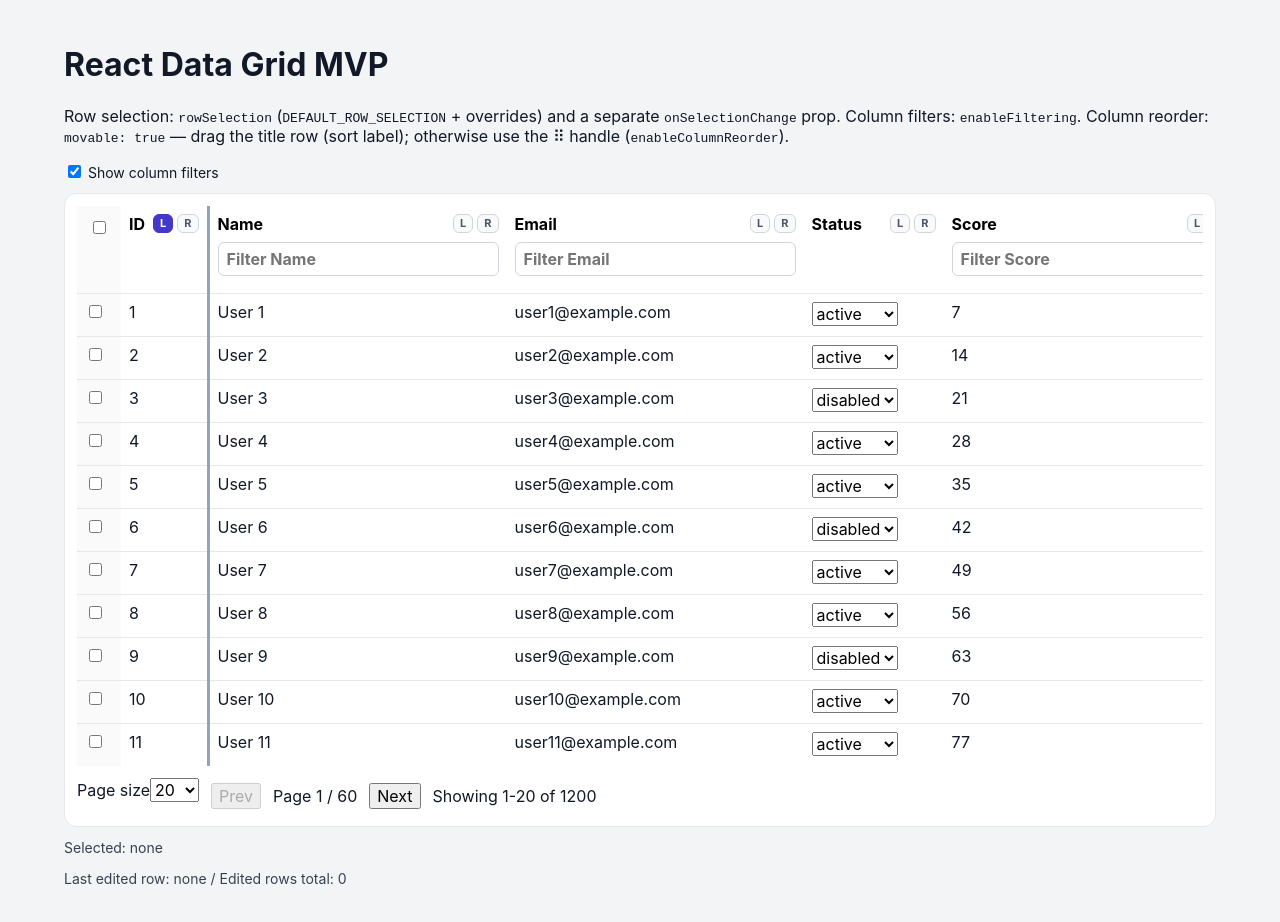
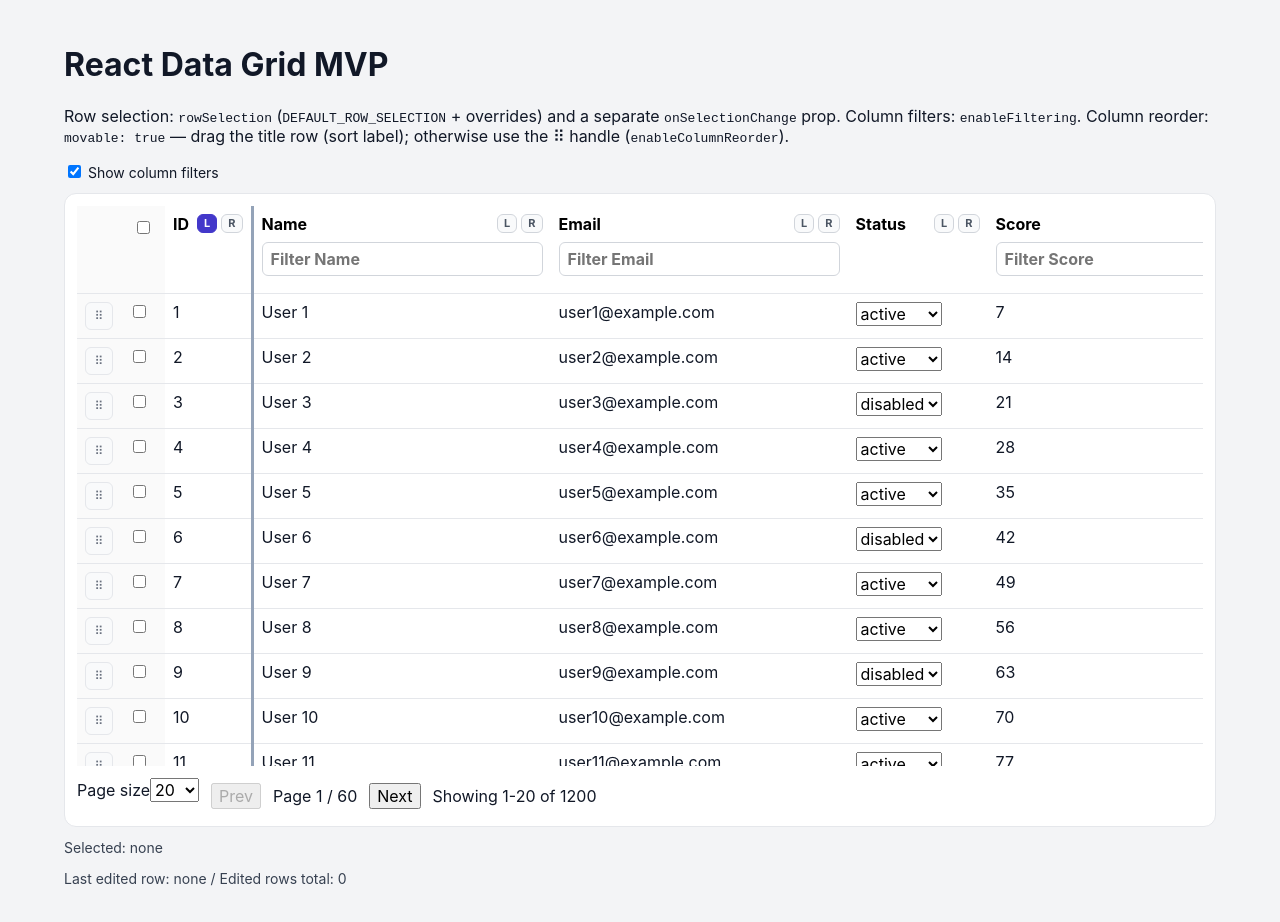
Before and after one commit to anna34812/react-grid, a React (Vite) app: page / in a window 1280 px wide. Shown: the top 922 px of the page. Built offline with nearby package versions, Linux system fonts and the light colour scheme.

Commit message:
feat: add Row Dragging

```diff
--- a/src/App.css
+++ b/src/App.css
@@ -164,6 +164,56 @@
   text-align: center;
   width: 44px;
   min-width: 44px;
+}
+
+.grid-row-drag-header,
+.grid-row-drag-cell {
+  background: #fafafa;
+  vertical-align: middle;
+  text-align: center;
+  width: 36px;
+  min-width: 36px;
+}
+
+.header-cell--row-drag {
+  min-height: 28px;
+  align-items: center;
+  justify-content: center;
+}
+
+.row-drag-header-icon {
+  color: #9ca3af;
+  font-size: 12px;
+  line-height: 1;
+}
+
+.row-drag-handle {
+  box-sizing: border-box;
+  width: 28px;
+  height: 28px;
+  padding: 0;
+  border: 1px solid #e5e7eb;
+  border-radius: 6px;
+  background: #f9fafb;
+  color: #6b7280;
+  font-size: 12px;
+  line-height: 1;
+  cursor: grab;
+}
+
+.row-drag-handle:hover {
+  background: #eef2ff;
+  border-color: #c7d2fe;
+  color: #4338ca;
+}
+
+.row-drag-handle:active {
+  cursor: grabbing;
+}
+
+.data-grid-row--drag-over {
+  outline: 2px dashed #6366f1;
+  outline-offset: -2px;
 }
 
 .data-grid-row--selected .grid-select-cell {
--- a/src/App.jsx
+++ b/src/App.jsx
@@ -4,29 +4,15 @@ import "./App.css";
 
 function App() {
   const [enableFiltering, setEnableFiltering] = useState(true);
-  const [selection, setSelection] = useState({
-    selectedIds: [],
-    selectedRows: [],
-  });
-  const [editedState, setEditedState] = useState({
-    currentEditedRow: null,
-    editedRows: [],
-  });
+  const [selection, setSelection] = useState({ selectedIds: [], selectedRows: [] });
+  const [editedState, setEditedState] = useState({ currentEditedRow: null, editedRows: [] });
 
-  const onSelectionChange = useCallback((detail) => {
-    setSelection({
-      selectedIds: detail.selectedIds,
-      selectedRows: detail.selectedRows,
-    });
-  }, []);
+  const onSelectionChange = useCallback((detail) => setSelection({ selectedIds: detail.selectedIds, selectedRows: detail.selectedRows }), []);
 
   const onEditedRowsChange = useCallback(({ currentEditedRow, editedRows }) => {
     console.log("onEditedRowsChange", currentEditedRow, editedRows);
 
-    setEditedState({
-      currentEditedRow: currentEditedRow,
-      editedRows: editedRows,
-    });
+    setEditedState({ currentEditedRow: currentEditedRow, editedRows: editedRows });
   }, []);
 
   const columns = useMemo(
@@ -85,7 +71,7 @@ function App() {
         </label>
       </p>
 
-      <DataGrid columns={columns} enableColumnReorder rowSelection={{ ...DEFAULT_ROW_SELECTION, mode: "multi", checkboxes: true, enableClickSelection: false }} onSelectionChange={onSelectionChange} onEditedRowsChange={onEditedRowsChange} enableFiltering={enableFiltering} />
+      <DataGrid columns={columns} enableColumnReorder enableRowDrag rowSelection={{ ...DEFAULT_ROW_SELECTION, mode: "multi", checkboxes: true, enableClickSelection: false }} onSelectionChange={onSelectionChange} onEditedRowsChange={onEditedRowsChange} enableFiltering={enableFiltering} />
 
       <p className='selection-summary'>
         Selected: {selection.selectedIds.length > 0 ? selection.selectedIds.join(", ") : "none"}
--- a/src/grid/components/DataGrid.jsx
+++ b/src/grid/components/DataGrid.jsx
@@ -5,6 +5,7 @@ import { useInlineEdit } from "../hooks/useInlineEdit";
 import { patchRow } from "../api/gridApi";
 import { mergeColumnOrder, reorderFields } from "../utils/columnOrder";
 import { getColumnMinWidth, getColumnSections, getEffectivePin } from "../utils/columnPinning";
+import { reorderRowsById } from "../utils/rowOrder";
 import { GridPagination } from "./GridPagination";
 
 const nextSortDirection = (currentField, currentDirection, field) => {
@@ -28,7 +29,7 @@ const mergeRowSelection = (partial) => {
   return rs;
 };
 
-export const DataGrid = ({ columns, columnOrder: columnOrderProp, onColumnOrderChange, enableColumnReorder = false, rowSelection: rowSelectionProp, onSelectionChange, onEditedRowsChange, enableFiltering = true }) => {
+export const DataGrid = ({ columns, columnOrder: columnOrderProp, onColumnOrderChange, enableColumnReorder = false, enableRowDrag = false, onRowOrderChange, rowSelection: rowSelectionProp, onSelectionChange, onEditedRowsChange, enableFiltering = true }) => {
   const rs = useMemo(() => mergeRowSelection(rowSelectionProp), [rowSelectionProp]);
   const { queryState, totalPages, setPage, setPageSize, setSort, setFilter, clearFilters, setTotalCount } = useGridQuery();
   const { rows, loading, error, setRows } = useGridData(queryState, setTotalCount);
@@ -38,6 +39,7 @@ export const DataGrid = ({ columns, columnOrder: columnOrderProp, onColumnOrderC
   const isControlledColumnOrder = columnOrderProp !== undefined;
   const [internalColumnOrder, setInternalColumnOrder] = useState(() => mergeColumnOrder(undefined, columns));
   const [dragOverField, setDragOverField] = useState(null);
+  const [dragOverRowId, setDragOverRowId] = useState(null);
   const editableClickSelectionTimerRef = useRef(null);
   const editedRowsRef = useRef(new Map());
   const [customSavingCell, setCustomSavingCell] = useState(null);
@@ -105,6 +107,24 @@ export const DataGrid = ({ columns, columnOrder: columnOrderProp, onColumnOrderC
     [enableColumnReorder],
   );
 
+  const handleRowDrop = useCallback(
+    (event, targetRowId) => {
+      if (!enableRowDrag) return;
+      event.preventDefault();
+      event.stopPropagation();
+      setDragOverRowId(null);
+      const raw = event.dataTransfer.getData("application/x-data-grid-row-id");
+      if (!raw || raw === String(targetRowId)) return;
+
+      setRows((previous) => {
+        const next = reorderRowsById(previous, raw, targetRowId);
+        onRowOrderChange?.({ orderedIds: next.map((r) => r.id), rows: next });
+        return next;
+      });
+    },
+    [enableRowDrag, setRows, onRowOrderChange],
+  );
+
   const selectionEnabled = rs.mode === "single" || rs.mode === "multi";
   const showSelectColumn = selectionEnabled && rs.checkboxes;
   const enableClickSelection = selectionEnabled && rs.enableClickSelection;
@@ -131,6 +151,14 @@ export const DataGrid = ({ columns, columnOrder: columnOrderProp, onColumnOrderC
 
     return null;
   }, [showSelectColumn, leftColumns.length, centerColumns.length, rightColumns.length]);
+
+  const leadingPane = useMemo(() => {
+    if (leftColumns.length > 0) return "left";
+    if (centerColumns.length > 0) return "center";
+    if (rightColumns.length > 0) return "right";
+
+    return null;
+  }, [leftColumns.length, centerColumns.length, rightColumns.length]);
 
   const pageIds = useMemo(() => rows.map((r) => r.id), [rows]);
   const gridSplitRowRef = useRef(null);
@@ -462,6 +490,7 @@ export const DataGrid = ({ columns, columnOrder: columnOrderProp, onColumnOrderC
     if (sectionColumns.length === 0) return null;
 
     const showLeadingSelect = showSelectColumn && selectionPane === pane;
+    const showLeadingRowDrag = enableRowDrag && leadingPane === pane;
 
     return (
       <div className={`grid-pane grid-pane--${pane}`} data-pane={pane}>
@@ -469,6 +498,15 @@ export const DataGrid = ({ columns, columnOrder: columnOrderProp, onColumnOrderC
           <table className='data-grid-table'>
             <thead>
               <tr {...(hasSplit ? { "data-sync-header": "" } : {})}>
+                {showLeadingRowDrag ? (
+                  <th className='grid-row-drag-header' scope='col' aria-label='Reorder rows' style={{ width: 36, minWidth: 36 }} data-field='__rowDrag__'>
+                    <div className='header-stack'>
+                      <div className='header-filter'>
+                        <span className='header-filter-spacer' aria-hidden />
+                      </div>
+                    </div>
+                  </th>
+                ) : null}
                 {showLeadingSelect ? (
                   <th className='grid-select-header' style={{ width: 44, minWidth: 44 }} data-field='__select__'>
                     {enableFiltering ? (
@@ -576,15 +614,50 @@ export const DataGrid = ({ columns, columnOrder: columnOrderProp, onColumnOrderC
             <tbody>
               {rows.map((row, rowIndex) => {
                 const rowSelected = selectedSet.has(row.id);
+                const rowDragOver = enableRowDrag && dragOverRowId === row.id;
                 return (
                   <tr
                     key={row.id}
                     role='row'
                     {...(hasSplit ? { "data-sync-row-index": rowIndex } : {})}
-                    className={[rowSelected ? "data-grid-row--selected" : "", enableClickSelection ? "data-grid-row--clickable" : ""].filter(Boolean).join(" ") || undefined}
+                    className={[rowSelected ? "data-grid-row--selected" : "", enableClickSelection ? "data-grid-row--clickable" : "", rowDragOver ? "data-grid-row--drag-over" : ""].filter(Boolean).join(" ") || undefined}
                     aria-selected={selectionEnabled ? rowSelected : undefined}
                     onClick={(event) => handleRowBackgroundClick(event, row.id)}
+                    onDragOverCapture={
+                      enableRowDrag
+                        ? (e) => {
+                            e.preventDefault();
+                            e.dataTransfer.dropEffect = "move";
+                            setDragOverRowId(row.id);
+                          }
+                        : undefined
+                    }
+                    onDragLeave={
+                      enableRowDrag
+                        ? (e) => {
+                            if (!e.currentTarget.contains(e.relatedTarget)) setDragOverRowId(null);
+                          }
+                        : undefined
+                    }
+                    onDropCapture={enableRowDrag ? (e) => handleRowDrop(e, row.id) : undefined}
                   >
+                    {showLeadingRowDrag ? (
+                      <td className='grid-row-drag-cell' data-field='__rowDrag__' data-no-row-select>
+                        <button
+                          type='button'
+                          className='row-drag-handle'
+                          draggable
+                          aria-label={`Reorder row ${row.id}`}
+                          onDragStart={(e) => {
+                            e.dataTransfer.setData("application/x-data-grid-row-id", String(row.id));
+                            e.dataTransfer.effectAllowed = "move";
+                          }}
+                          onDragEnd={() => setDragOverRowId(null)}
+                        >
+                          ⠿
+                        </button>
+                      </td>
+                    ) : null}
                     {showLeadingSelect ? (
                       <td className='grid-select-cell' data-field='__select__' data-no-row-select>
                         <input type='checkbox' checked={rowSelected} onChange={() => toggleRowSelection(row.id)} onClick={(e) => e.stopPropagation()} aria-label={`Select row ${row.id}`} />
--- a/src/grid/mock/data.js
+++ b/src/grid/mock/data.js
@@ -1,16 +1,9 @@
-const STATUSES = ['active', 'pending', 'disabled']
+const STATUSES = ["active", "pending", "disabled"];
 
-export function generateRows(size = 1000) {
-  return Array.from({ length: size }, (_, index) => {
-    const id = index + 1
-    return {
-      id,
-      name: `User ${id}`,
-      email: `user${id}@example.com`,
-      status: STATUSES[index % STATUSES.length],
-      score: (id * 7) % 100,
-    }
-  })
-}
+export const generateRows = (size = 1000) =>
+  Array.from({ length: size }, (_, index) => {
+    const id = index + 1;
+    return { id, name: `User ${id}`, email: `user${id}@example.com`, status: STATUSES[index % STATUSES.length], score: (id * 7) % 100 };
+  });
 
-export const mockRows = generateRows(1200)
+export const mockRows = generateRows(1200);
--- a/src/grid/utils/query.js
+++ b/src/grid/utils/query.js
@@ -1,10 +1,4 @@
-export const DEFAULT_QUERY_STATE = {
-  page: 1,
-  pageSize: 20,
-  sortField: null,
-  sortDirection: null,
-  filters: {},
-};
+export const DEFAULT_QUERY_STATE = { page: 1, pageSize: 20, sortField: null, sortDirection: null, filters: {} };
 
 export const serializeFilters = (filters) => JSON.stringify(filters ?? {});
 
--- /dev/null
+++ b/src/grid/utils/rowOrder.js
@@ -0,0 +1,13 @@
+/**
+ * Reorder rows by moving the row with `sourceId` to the index of the row with `targetId`.
+ */
+export const reorderRowsById = (rows, sourceId, targetId) => {
+  const from = rows.findIndex((r) => r.id == sourceId);
+  const to = rows.findIndex((r) => r.id == targetId);
+  if (from < 0 || to < 0 || from === to) return rows;
+
+  const next = [...rows];
+  const [removed] = next.splice(from, 1);
+  next.splice(to, 0, removed);
+  return next;
+};
```
Also changed, not shown: src/grid/hooks/useGridQuery.js (+8 -17 lines), src/grid/mock/server.js (+38 -76 lines), 2 other files (tests, documents, lock files or other folders).
